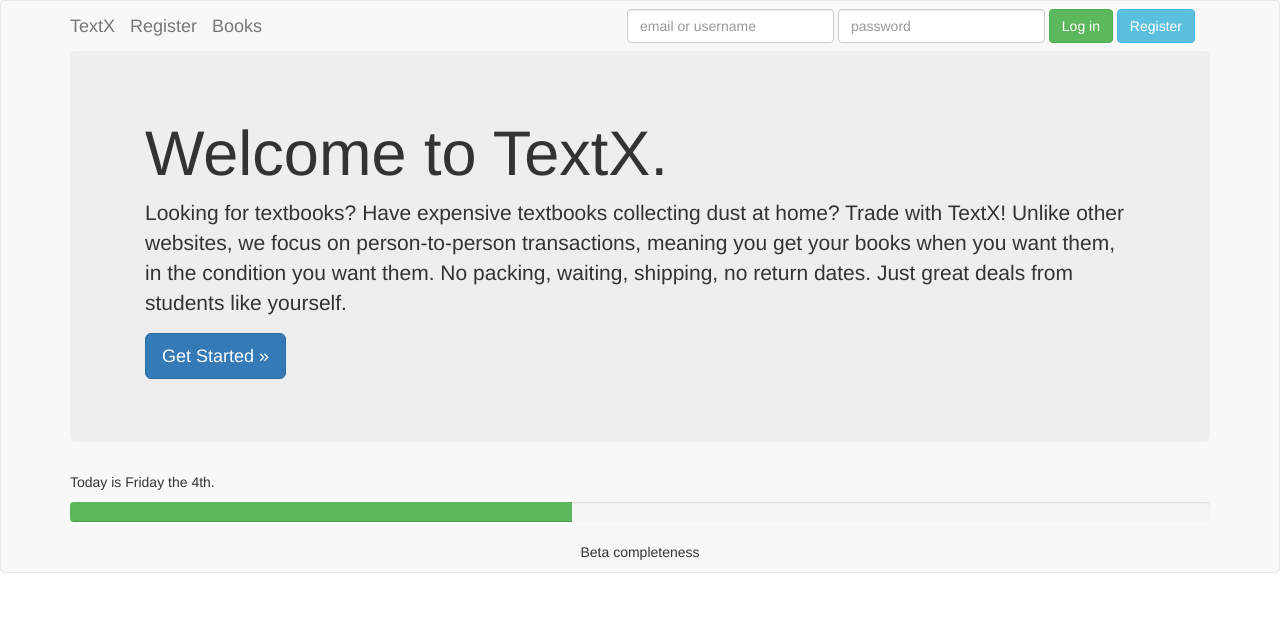
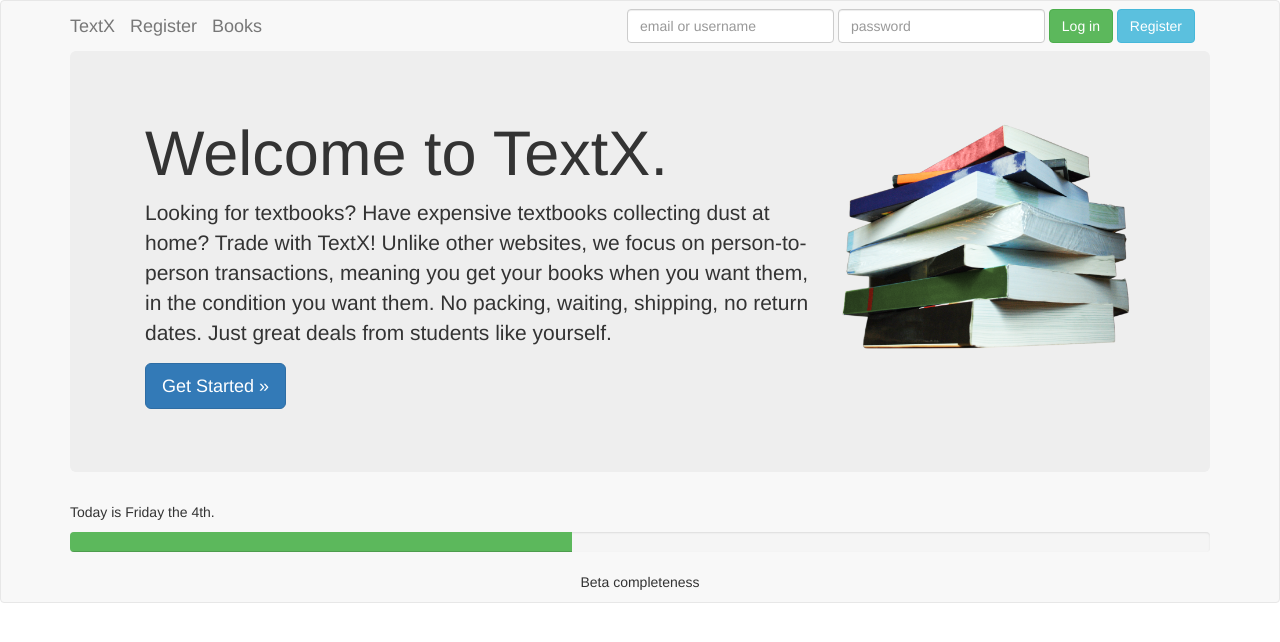
Before and after one commit to m-laniakea/TextTrading, a Flask app: page / in a window 1280 px wide. Shown: the top 642 px of the page. Run offline with Flask 2, Linux system fonts and the light colour scheme; parts of the project's set-up code (start-up, migrations or seed data) failed here and were passed over; some libraries are stand-ins or nearby versions.

Commit message:
Added a cute little stack of books

```diff
--- a/app/static/css/custom.css
+++ b/app/static/css/custom.css
@@ -0,0 +1,9 @@
+.img_right
+{
+    display: block;
+    float: right;
+    width: 30%;
+    margin-top: 20px;
+    margin-right: 0px;
+    margin-left: 16px;
+}
--- a/app/templates/index.html
+++ b/app/templates/index.html
@@ -5,6 +5,7 @@
 {% block page_content %}
 <div class="jumbotron">
   <div class="container">
+    <img src="{{ url_for('static', filename='img/stack.png') }}" class="img_right" alt="" />
     <h1>Welcome to TextX.</h1>
     <p>Looking for textbooks? Have expensive textbooks collecting dust at home? Trade with TextX! Unlike other websites, we focus on person-to-person transactions, meaning you get your books when you want them, in the condition you want them. No packing, waiting, shipping, no return dates. Just great deals from students like yourself.</p>
     <p><a class="btn btn-primary btn-lg" href="/register" role="button">Get Started &raquo;</a></p>
```
Also changed, not shown: app/static/img/stack.png (added).
